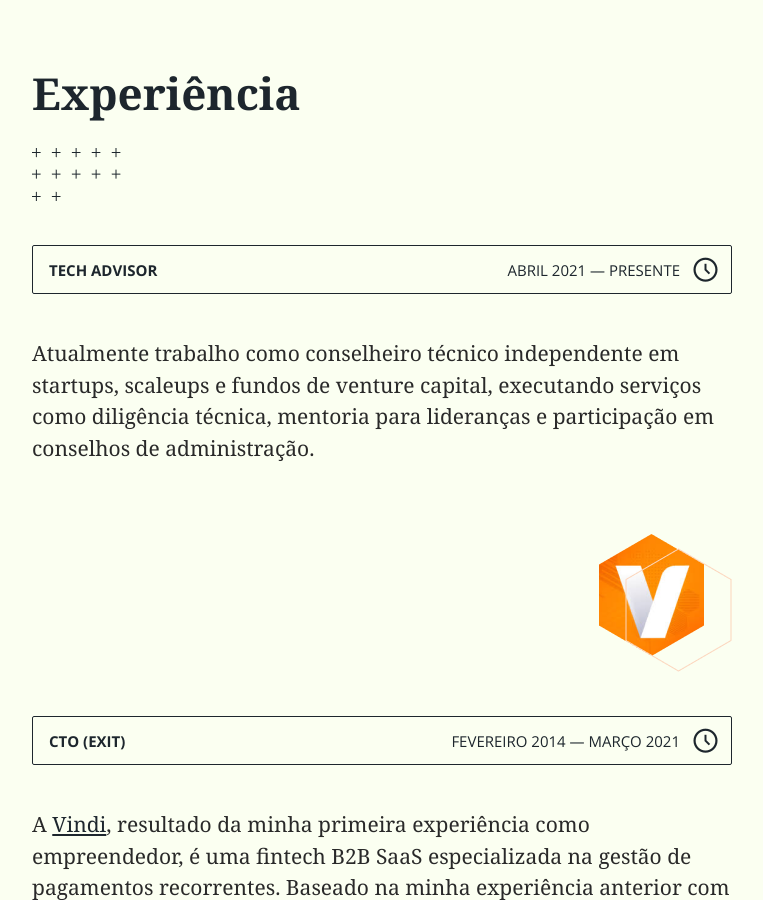
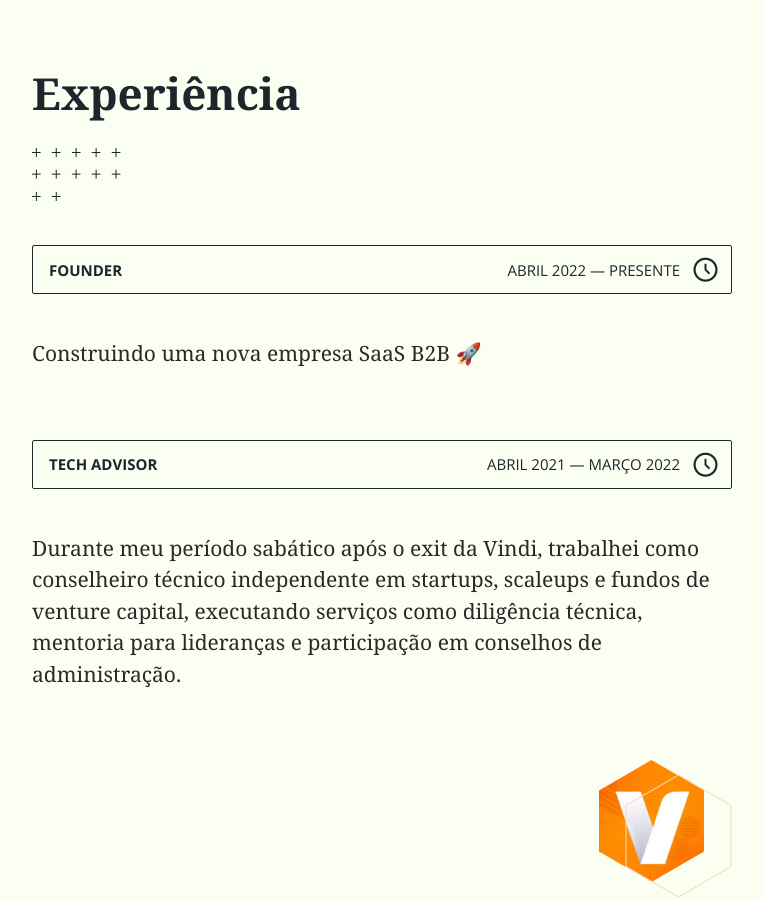
Before and after one commit to wagner/wagnernarde-com, a Jekyll site: the page built from about/index.html, in a window 1280 px wide and 900 px high, scrolled down 1395 px. Shown: the whole window, without its empty margins (258-1021 px from the left). Built offline with Jekyll 4.4.1, drawn with Linux system fonts in a browser that asks for light colours; some web fonts are replaced.

Commit message:
Adiciona nova empresa

```diff
--- a/about/index.html
+++ b/about/index.html
@@ -39,10 +39,10 @@ permalink: /
     <section>
       <div class='job-card-row center space-around row'>
         <div class='job-card-title center row '>
-          <p>Tech advisor</p>
+          <p>Founder</p>
         </div>
         <div class='job-card-info center row'>
-          <p>Abril 2021 — Presente</p>
+          <p>Abril 2022 — Presente</p>
           <span class='icon icon-recent_w'></span>
         </div>
       </div>
@@ -50,7 +50,25 @@ permalink: /
   </div>
 
   <p class='p-about'>
-    Atualmente trabalho como conselheiro técnico independente em startups, scaleups e fundos de venture capital, executando serviços como diligência técnica, mentoria para lideranças e participação em conselhos de administração.
+    Construindo uma nova empresa SaaS B2B 🚀
+  </p>
+
+  <div class='job-card '>
+    <section>
+      <div class='job-card-row center space-around row'>
+        <div class='job-card-title center row '>
+          <p>Tech Advisor</p>
+        </div>
+        <div class='job-card-info center row'>
+          <p>Abril 2021 — Março 2022</p>
+          <span class='icon icon-recent_w'></span>
+        </div>
+      </div>
+    </section>
+  </div>
+
+  <p class='p-about'>
+    Durante meu período sabático após o exit da Vindi, trabalhei como conselheiro técnico independente em startups, scaleups e fundos de venture capital, executando serviços como diligência técnica, mentoria para lideranças e participação em conselhos de administração.
   </p>
 
   <div class='job-card-imgs'>
```
